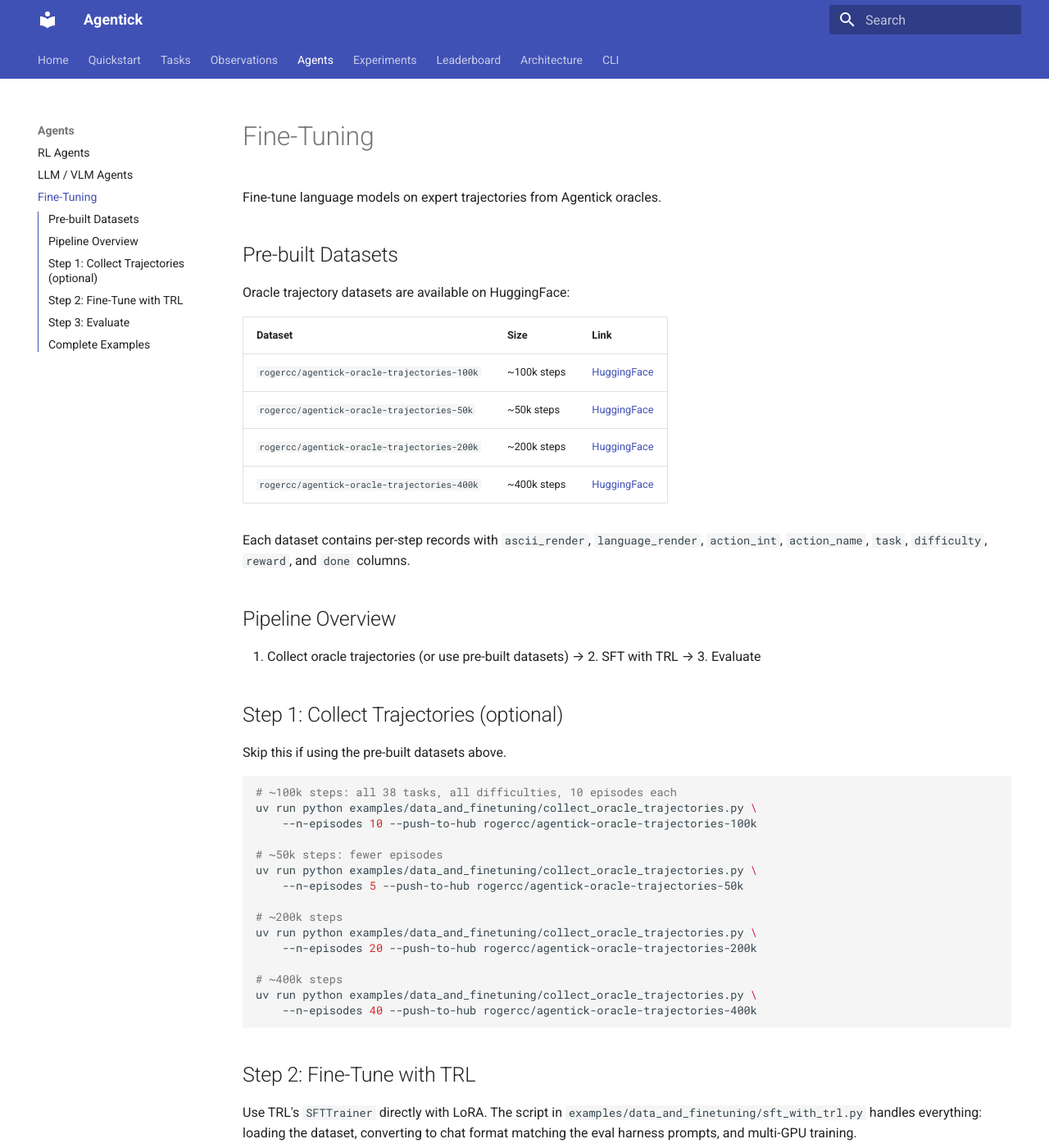
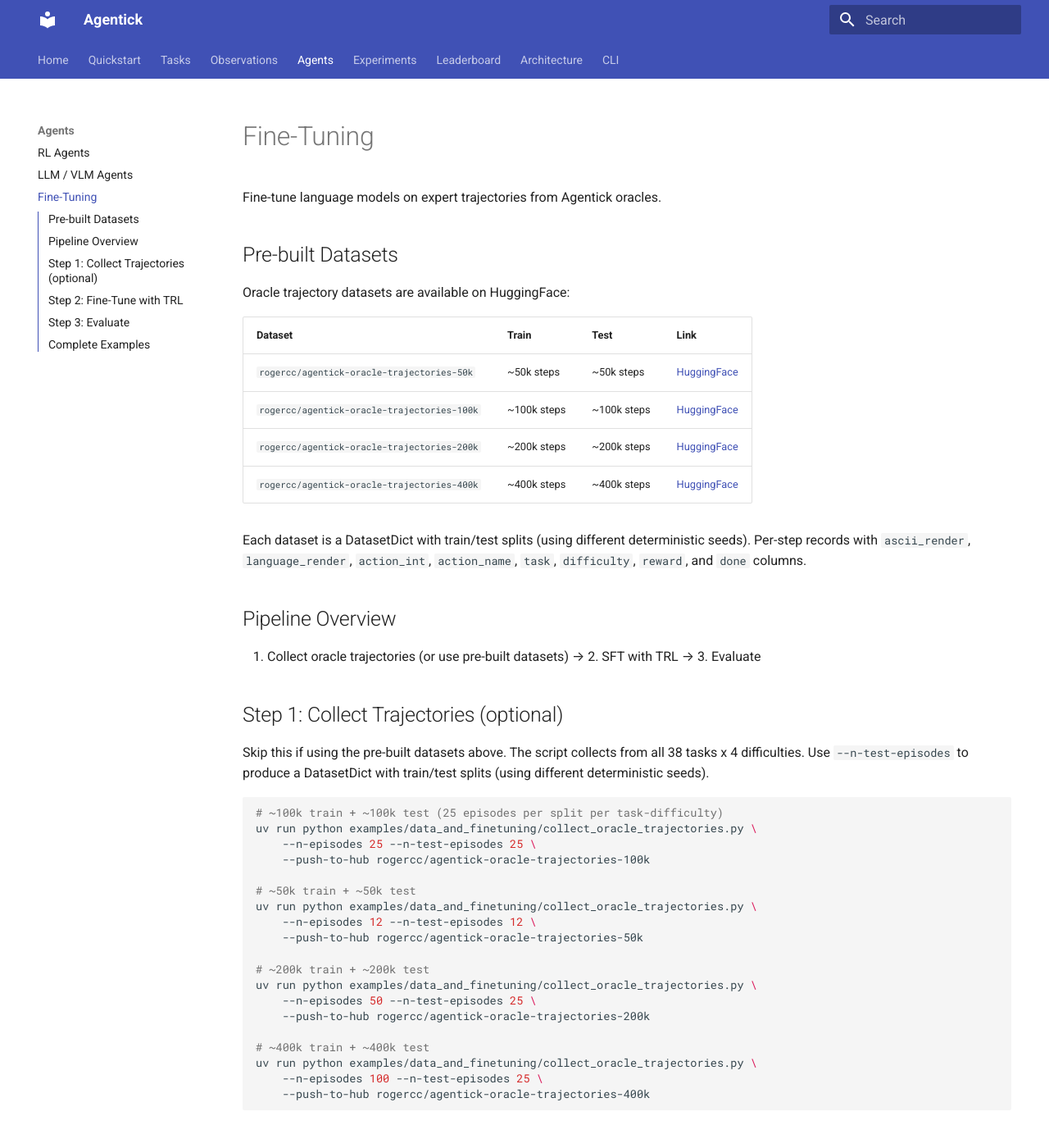
Before and after one commit to roger-creus/agentick, an MkDocs documentation site: the page built from docs/agents/finetuning.md, in a window 1280 px wide and 1400 px high. Shown: the whole window at 82% size. Built offline with MkDocs 1.6.1 and Material for MkDocs 9.7.7, drawn with Linux system fonts in a browser that asks for light colours.

Commit message:
Fix dataset sizes: train/test splits with separate seeds
The 100k dataset was generated with 25 train + 25 test episodes per
task-difficulty (not 10 train-only). Update docs and README to reflect
actual train/test split structure and correct episode counts.

Co-Authored-By: Claude Opus 4.6 (1M context) <noreply@anthropic.com>

````diff
--- a/docs/agents/finetuning.md
+++ b/docs/agents/finetuning.md
@@ -6,14 +6,14 @@ Fine-tune language models on expert trajectories from Agentick oracles.
 
 Oracle trajectory datasets are available on HuggingFace:
 
-| Dataset | Size | Link |
-|---------|------|------|
-| `rogercc/agentick-oracle-trajectories-100k` | ~100k steps | [HuggingFace](https://huggingface.co/datasets/rogercc/agentick-oracle-trajectories-100k) |
-| `rogercc/agentick-oracle-trajectories-50k` | ~50k steps | [HuggingFace](https://huggingface.co/datasets/rogercc/agentick-oracle-trajectories-50k) |
-| `rogercc/agentick-oracle-trajectories-200k` | ~200k steps | [HuggingFace](https://huggingface.co/datasets/rogercc/agentick-oracle-trajectories-200k) |
-| `rogercc/agentick-oracle-trajectories-400k` | ~400k steps | [HuggingFace](https://huggingface.co/datasets/rogercc/agentick-oracle-trajectories-400k) |
+| Dataset | Train | Test | Link |
+|---------|-------|------|------|
+| `rogercc/agentick-oracle-trajectories-50k` | ~50k steps | ~50k steps | [HuggingFace](https://huggingface.co/datasets/rogercc/agentick-oracle-trajectories-50k) |
+| `rogercc/agentick-oracle-trajectories-100k` | ~100k steps | ~100k steps | [HuggingFace](https://huggingface.co/datasets/rogercc/agentick-oracle-trajectories-100k) |
+| `rogercc/agentick-oracle-trajectories-200k` | ~200k steps | ~200k steps | [HuggingFace](https://huggingface.co/datasets/rogercc/agentick-oracle-trajectories-200k) |
+| `rogercc/agentick-oracle-trajectories-400k` | ~400k steps | ~400k steps | [HuggingFace](https://huggingface.co/datasets/rogercc/agentick-oracle-trajectories-400k) |
 
-Each dataset contains per-step records with `ascii_render`, `language_render`, `action_int`, `action_name`, `task`, `difficulty`, `reward`, and `done` columns.
+Each dataset is a DatasetDict with train/test splits (using different deterministic seeds). Per-step records with `ascii_render`, `language_render`, `action_int`, `action_name`, `task`, `difficulty`, `reward`, and `done` columns.
 
 ## Pipeline Overview
 
@@ -21,24 +21,28 @@ Each dataset contains per-step records with `ascii_render`, `language_render`, `
 
 ## Step 1: Collect Trajectories (optional)
 
-Skip this if using the pre-built datasets above.
+Skip this if using the pre-built datasets above. The script collects from all 38 tasks x 4 difficulties. Use `--n-test-episodes` to produce a DatasetDict with train/test splits (using different deterministic seeds).
 
 ```bash
-# ~100k steps: all 38 tasks, all difficulties, 10 episodes each
+# ~100k train + ~100k test (25 episodes per split per task-difficulty)
 uv run python examples/data_and_finetuning/collect_oracle_trajectories.py \
-    --n-episodes 10 --push-to-hub rogercc/agentick-oracle-trajectories-100k
+    --n-episodes 25 --n-test-episodes 25 \
+    --push-to-hub rogercc/agentick-oracle-trajectories-100k
 
-# ~50k steps: fewer episodes
+# ~50k train + ~50k test
 uv run python examples/data_and_finetuning/collect_oracle_trajectories.py \
-    --n-episodes 5 --push-to-hub rogercc/agentick-oracle-trajectories-50k
+    --n-episodes 12 --n-test-episodes 12 \
+    --push-to-hub rogercc/agentick-oracle-trajectories-50k
 
-# ~200k steps
+# ~200k train + ~200k test
 uv run python examples/data_and_finetuning/collect_oracle_trajectories.py \
-    --n-episodes 20 --push-to-hub rogercc/agentick-oracle-trajectories-200k
+    --n-episodes 50 --n-test-episodes 25 \
+    --push-to-hub rogercc/agentick-oracle-trajectories-200k
 
-# ~400k steps
+# ~400k train + ~400k test
 uv run python examples/data_and_finetuning/collect_oracle_trajectories.py \
-    --n-episodes 40 --push-to-hub rogercc/agentick-oracle-trajectories-400k
+    --n-episodes 100 --n-test-episodes 25 \
+    --push-to-hub rogercc/agentick-oracle-trajectories-400k
 ```
 
 ## Step 2: Fine-Tune with TRL
````
Also changed, not shown: README.md (+7 -7 lines).
